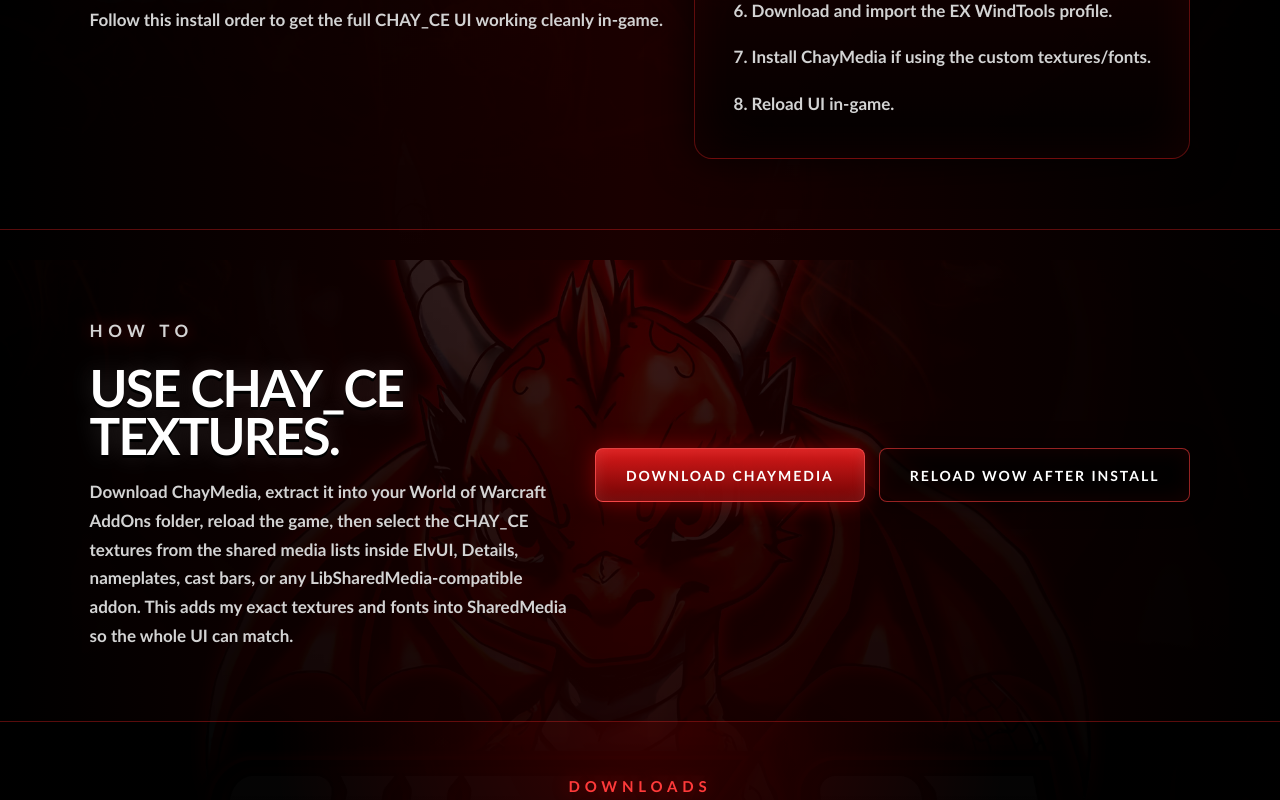
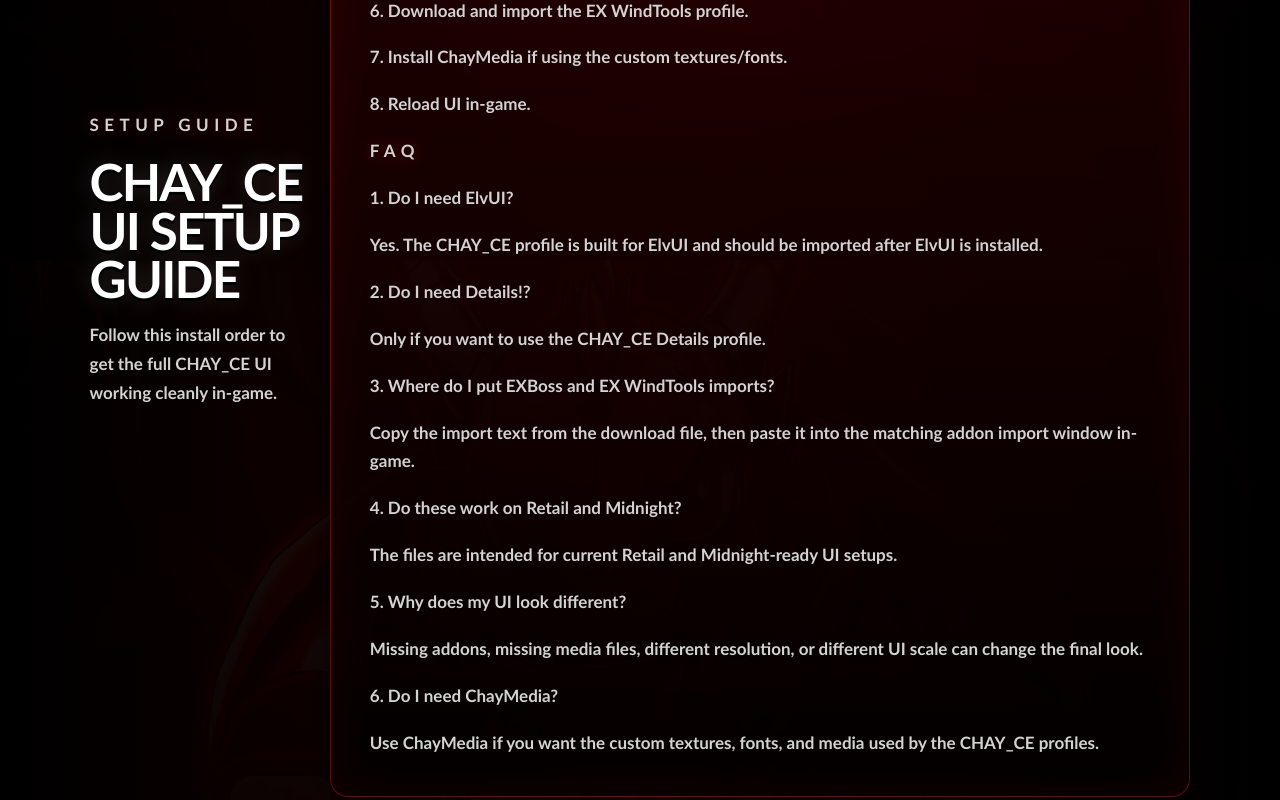
Before and after one commit to gavin536/chay-ce-website, a Next.js app: page / in a window 1280 px wide. Shown: the part 1340-2140 px from the top of the page. Built offline with nearby package versions, Linux system fonts and the light colour scheme.

Commit message:
Update page.tsx

```diff
--- a/app/page.tsx
+++ b/app/page.tsx
@@ -187,6 +187,35 @@
           <p>6. Download and import the EX WindTools profile.</p>
           <p>7. Install ChayMedia if using the custom textures/fonts.</p>
           <p>8. Reload UI in-game.</p>
+
+          <p className="panel-kicker">FAQ</p>
+          <p>1. Do I need ElvUI?</p>
+          <p>
+            Yes. The CHAY_CE profile is built for ElvUI and should be imported
+            after ElvUI is installed.
+          </p>
+          <p>2. Do I need Details!?</p>
+          <p>Only if you want to use the CHAY_CE Details profile.</p>
+          <p>3. Where do I put EXBoss and EX WindTools imports?</p>
+          <p>
+            Copy the import text from the download file, then paste it into the
+            matching addon import window in-game.
+          </p>
+          <p>4. Do these work on Retail and Midnight?</p>
+          <p>
+            The files are intended for current Retail and Midnight-ready UI
+            setups.
+          </p>
+          <p>5. Why does my UI look different?</p>
+          <p>
+            Missing addons, missing media files, different resolution, or
+            different UI scale can change the final look.
+          </p>
+          <p>6. Do I need ChayMedia?</p>
+          <p>
+            Use ChayMedia if you want the custom textures, fonts, and media used
+            by the CHAY_CE profiles.
+          </p>
         </div>
       </section>
 
@@ -203,6 +232,11 @@
           </p>
         </div>
 
+        <div>
+          <div className="card-image-wrap">
+            <img src="/images/chaymedia-logo.png" alt="CHAY_CE Media Library" />
+          </div>
+
           <div className="support-actions">
             <a className="primary-button" href="/downloads/ChayMedia.zip">
               Download ChayMedia
@@ -210,6 +244,7 @@
             <span className="secondary-button" aria-disabled="true">
               Reload WoW After Install
             </span>
+          </div>
         </div>
       </section>
 
```
Lines whose indentation alone changed are shown as unchanged.
